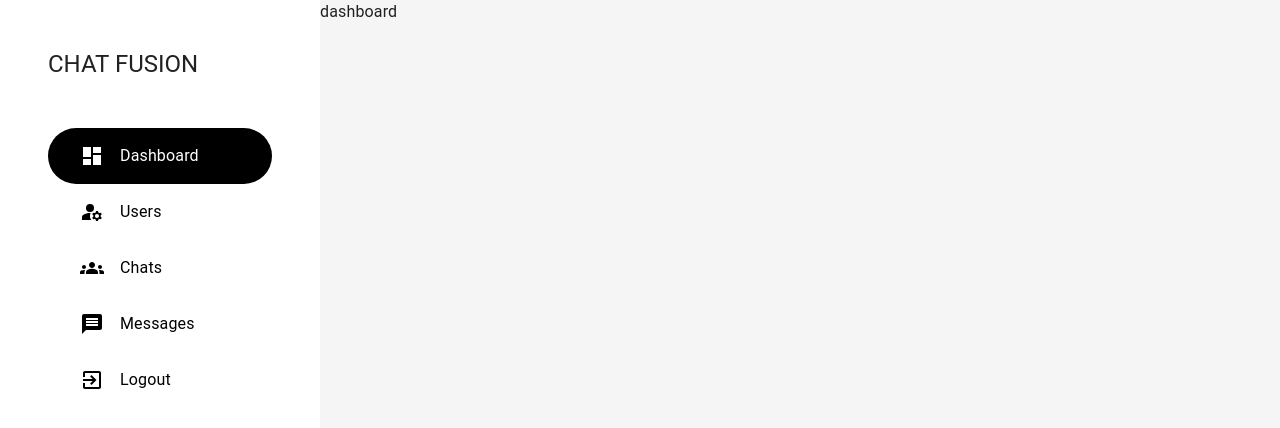
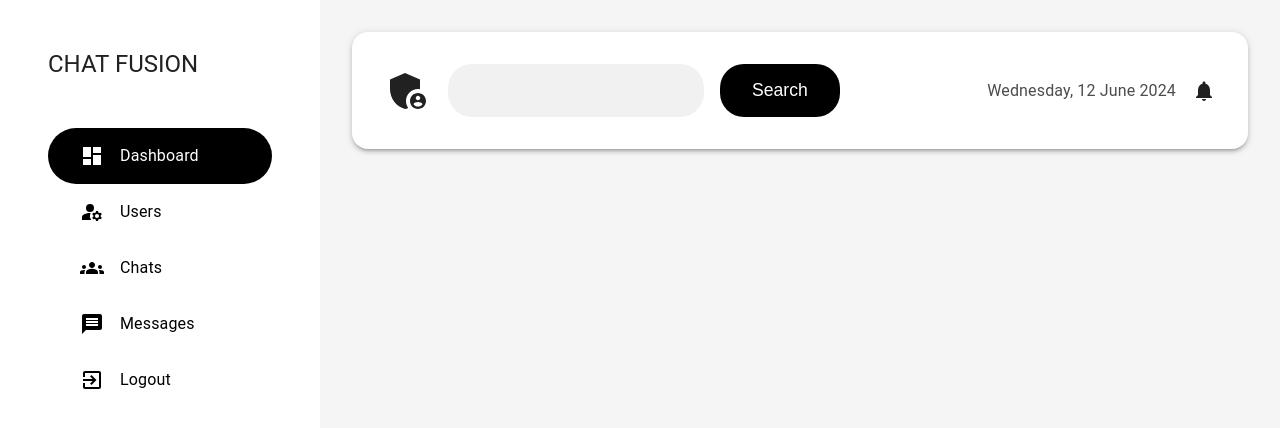
Before and after one commit to sumansur98/Chat-Fusion, a React app in the folder client/: page /admin/dashboard in a window 1280 px wide. Shown: the top 428 px of the page. Built offline with nearby package versions, Linux system fonts and the light colour scheme; the HTML template or start-up script is replaced by a standard one.

Commit message:
dashboard menus

```diff
--- a/client/src/App.jsx
+++ b/client/src/App.jsx
@@ -11,6 +11,9 @@ const NotFound = lazy(() => import("./pages/NotFound"));
 
 const AdminLogin = lazy(()=>import("./pages/admin/AdminLogin"))
 const Dashboard = lazy(()=>import("./pages/admin/Dashboard"))
+const UserManagement = lazy(()=>import("./pages/admin/UserManagement"))
+const ChatManagement = lazy(()=>import("./pages/admin/ChatManagement"))
+const MessageManagement = lazy(()=>import("./pages/admin/MessageManagement"))
 
 
 let user = true;
@@ -34,6 +37,9 @@ const App = () => {
 
           <Route path="/admin" element={<AdminLogin/>}></Route>
           <Route path="/admin/dashboard" element={<Dashboard/>}></Route>
+          <Route path="/admin/users" element={<UserManagement/>}></Route>
+          <Route path="/admin/chats" element={<ChatManagement/>}></Route>
+          <Route path="/admin/messages" element={<MessageManagement/>}></Route>
 
           <Route path="*" element={<NotFound />} />
         </Routes>
--- a/client/src/components/layouts/AdminLayout.jsx
+++ b/client/src/components/layouts/AdminLayout.jsx
@@ -9,7 +9,7 @@ import {
 } from '@mui/icons-material'
 import { Box, Drawer, Grid, IconButton, Stack, Typography, styled } from '@mui/material'
 import React, { useState } from 'react'
-import { useLocation, Link as LinkComponent } from 'react-router-dom'
+import { useLocation, Link as LinkComponent, Navigate } from 'react-router-dom'
 
 const Link = styled(LinkComponent)`
 text-decoration: none;
@@ -27,11 +27,11 @@ const adminTabs = [{
     icon: <DashboardIcon />
 }, {
     name: 'Users',
-    path: '/admin/users-management',
+    path: '/admin/users',
     icon: <ManageAccountsIcon />
 }, {
     name: 'Chats',
-    path: '/admin/chats-management',
+    path: '/admin/chats',
     icon: <GroupsIcon />
 }, {
     name: 'Messages',
@@ -81,12 +81,15 @@ const Sidebar = ({ w = '100%' }) => {
     )
 }
 
+const isAdmin = true;
 const AdminLayout = ({ children }) => {
 
     const [isMobile, setIsMobile] = useState(false)
 
     const handleMobile = () => { setIsMobile(prev => !prev) }
     const handleClose = () => { setIsMobile(false) }
+
+    if(!isAdmin) return <Navigate to={'/admin'}></Navigate>
 
     return (
         <Grid container minHeight={'100vh'}>
@@ -126,7 +129,7 @@ const AdminLayout = ({ children }) => {
                     bgcolor: '#f5f5f5'
                 }}
             >
-                dashboard
+                {children}
             </Grid>
 
             <Drawer open={isMobile} onClose={handleClose}>
--- a/client/src/components/styles/StyledComponents.jsx
+++ b/client/src/components/styles/StyledComponents.jsx
@@ -17,10 +17,10 @@ export const Link = styled(LinkComponent)({
   textDecoration: "none",
   color: "white",
   padding: "1rem",
-  backgroundColor:'white',
+  backgroundColor: 'white',
   '&:hover': {
     backgroundColor: "rgb(0,0,0,0.1)",
- },
+  },
 });
 
 export const InputBox = styled('input')`
@@ -32,3 +32,26 @@ export const InputBox = styled('input')`
   border-radius : 1.5rem;
   background-color : gray;
 `
+export const SearchField = styled('input')`
+padding: 1rem 2rem;
+width: 20vmax;
+border: none;
+outline: none;
+border-radius: 1.5rem;
+background-color: #f1f1f1;
+font-size: 1.1rem;
+`
+
+export const CurveButton = styled('button')`
+  border-radius: 1.5rem;
+padding: 1rem 2rem;
+border: none;
+outline: none;
+cursor: pointer;
+background-color: black;
+color: white;
+font-size: 1.1rem;
+&:hover {
+background-color: rgba(0, 0, 0, 0.8);
+}
+`
--- /dev/null
+++ b/client/src/pages/admin/ChatManagement.jsx
@@ -0,0 +1,12 @@
+import React from 'react'
+import AdminLayout from '../../components/layouts/AdminLayout'
+
+const ChatManagement = () => {
+  return (
+    <AdminLayout>
+        <div>Chat Management</div>
+    </AdminLayout>
+  )
+}
+
+export default ChatManagement
--- a/client/src/pages/admin/Dashboard.jsx
+++ b/client/src/pages/admin/Dashboard.jsx
@@ -1,12 +1,43 @@
 import React from 'react'
 import AdminLayout from '../../components/layouts/AdminLayout'
+import { Box, Paper, Stack, Typography } from '@mui/material'
+import { AdminPanelSettings as AdminPanelSettingsIcon, Notifications as NotificationsIcon} from '@mui/icons-material'
+import moment from 'moment'
+import { CurveButton, SearchField } from '../../components/styles/StyledComponents'
 
 const Dashboard = () => {
   return (
     <AdminLayout>
-        <div>dashboard</div>
+      <AppBar />
     </AdminLayout>
   )
 }
 
+const AppBar = () => {
+  return (
+    <Paper
+      elevation={3}
+      sx={{
+        padding: '2rem',
+        margin: '2rem',
+        borderRadius: '1rem'
+      }}>
+      <Stack direction={'row'} alignItems={'center'} spacing={'1rem'}>
+        <AdminPanelSettingsIcon sx={{ fontSize: '3rem' }} />
+        <SearchField/>
+        <CurveButton>Search</CurveButton>
+        <Box flexGrow={1}/>
+        <Typography sx={{
+          display:{
+            xs:'none',
+            lg:'block'
+          }
+        }} textAlign={'center'} color={'rgba(0,0,0,0.7)'}>{moment().format('dddd, D MMMM YYYY')}</Typography>
+        <NotificationsIcon />
+      </Stack>
+
+    </Paper>
+  )
+}
+
 export default Dashboard
--- /dev/null
+++ b/client/src/pages/admin/MessageManagement.jsx
@@ -0,0 +1,12 @@
+import React from 'react'
+import AdminLayout from '../../components/layouts/AdminLayout'
+
+const MessageManagement = () => {
+    return (
+        <AdminLayout>
+            <div>message Management</div>
+        </AdminLayout>
+    )
+}
+
+export default MessageManagement
--- /dev/null
+++ b/client/src/pages/admin/UserManagement.jsx
@@ -0,0 +1,12 @@
+import React from 'react'
+import AdminLayout from '../../components/layouts/AdminLayout'
+
+const UserManagement = () => {
+  return (
+    <AdminLayout>
+    <div>user Management</div>
+</AdminLayout>
+  )
+}
+
+export default UserManagement
```
